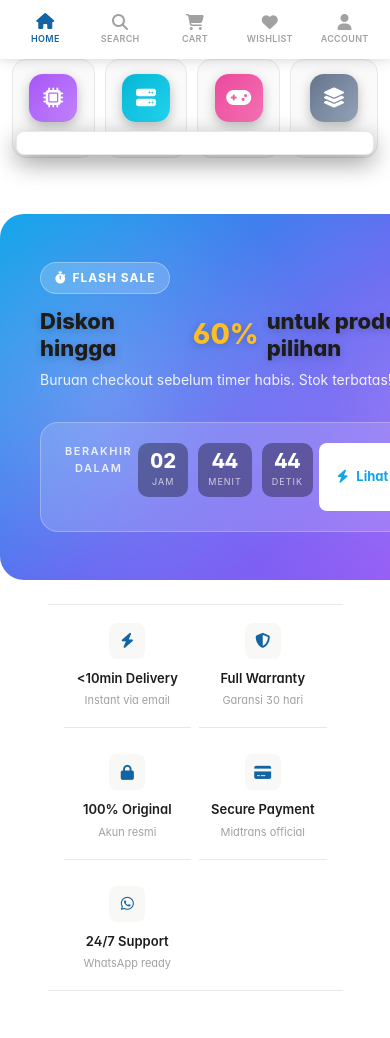
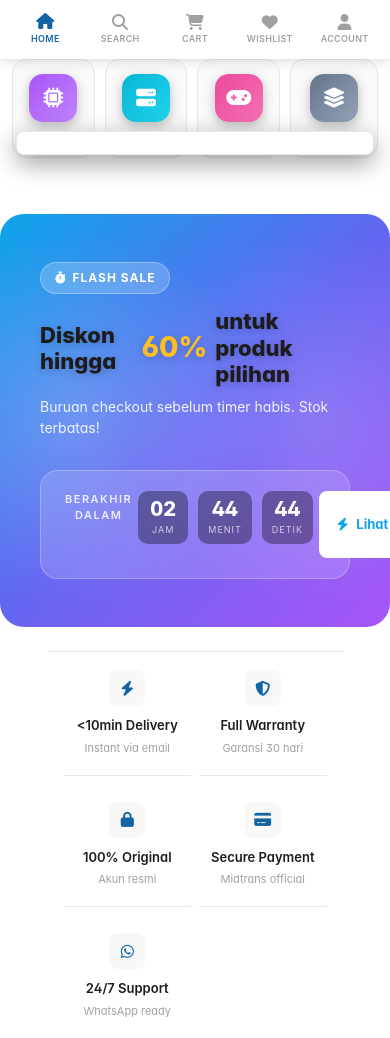
Before and after one commit to zcuss/z-store, a PHP site: page / in a window 390 px wide. Shown: the part 785-1823 px from the top of the page. Run offline with PHP 8.4, Linux system fonts and the light colour scheme; some libraries are stand-ins or nearby versions.

Commit message:
fix: prevent horizontal scroll on mobile (flash-sale width 100%, box-sizing, overflow hidden)

```diff
--- a/frontend/shop/styles.css
+++ b/frontend/shop/styles.css
@@ -711,7 +711,8 @@ input,textarea,select{font-family:inherit;color:inherit;transition:all .15s ease
 
 /* ===== FLASH SALE BANNER ===== */
 .flash-sale{
-  max-width:1280px;margin:0 auto 32px;padding:0 24px;
+  max-width:1280px;width:100%;margin:0 auto 32px;padding:0 24px;
+  box-sizing:border-box;overflow:hidden;min-width:0;
 }
 .flash-sale-inner{
   background:linear-gradient(135deg,#0a0a0b 0%,#1c1c1f 100%);
```
